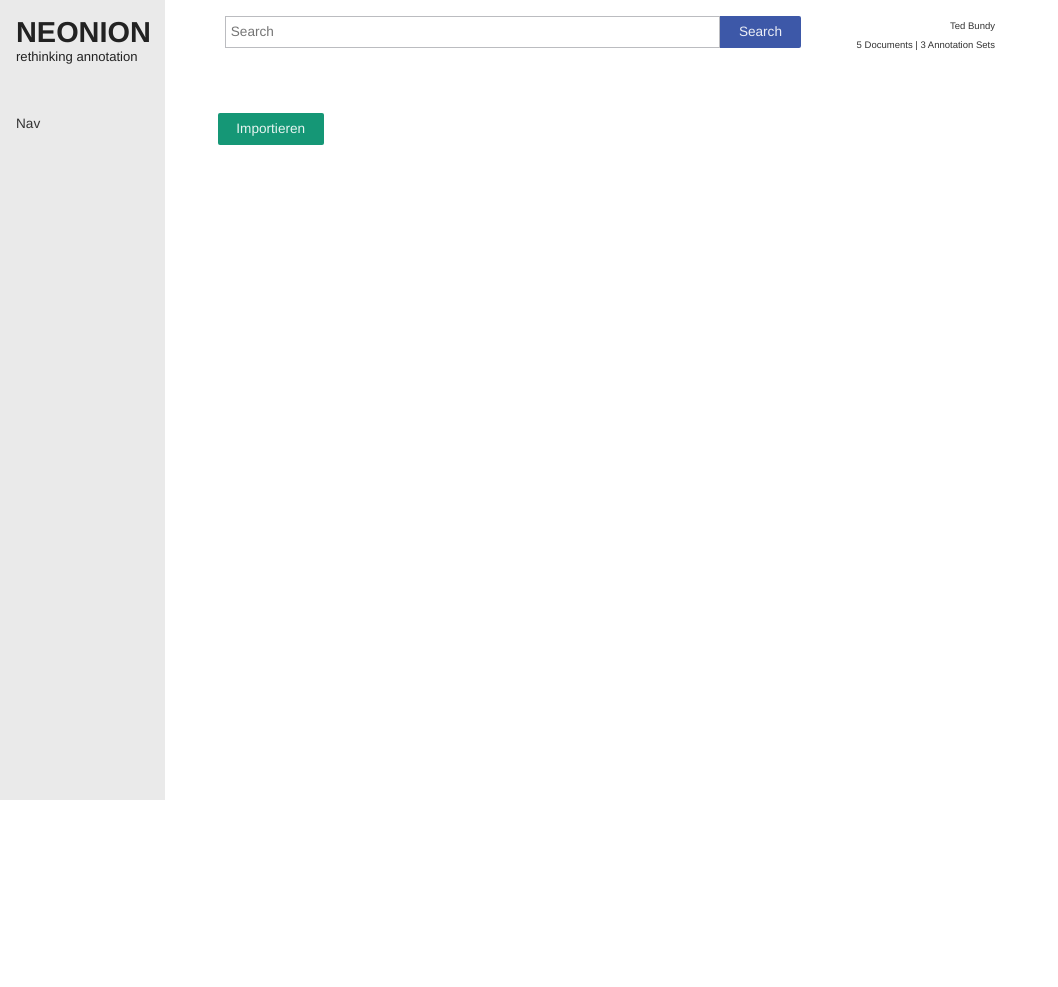
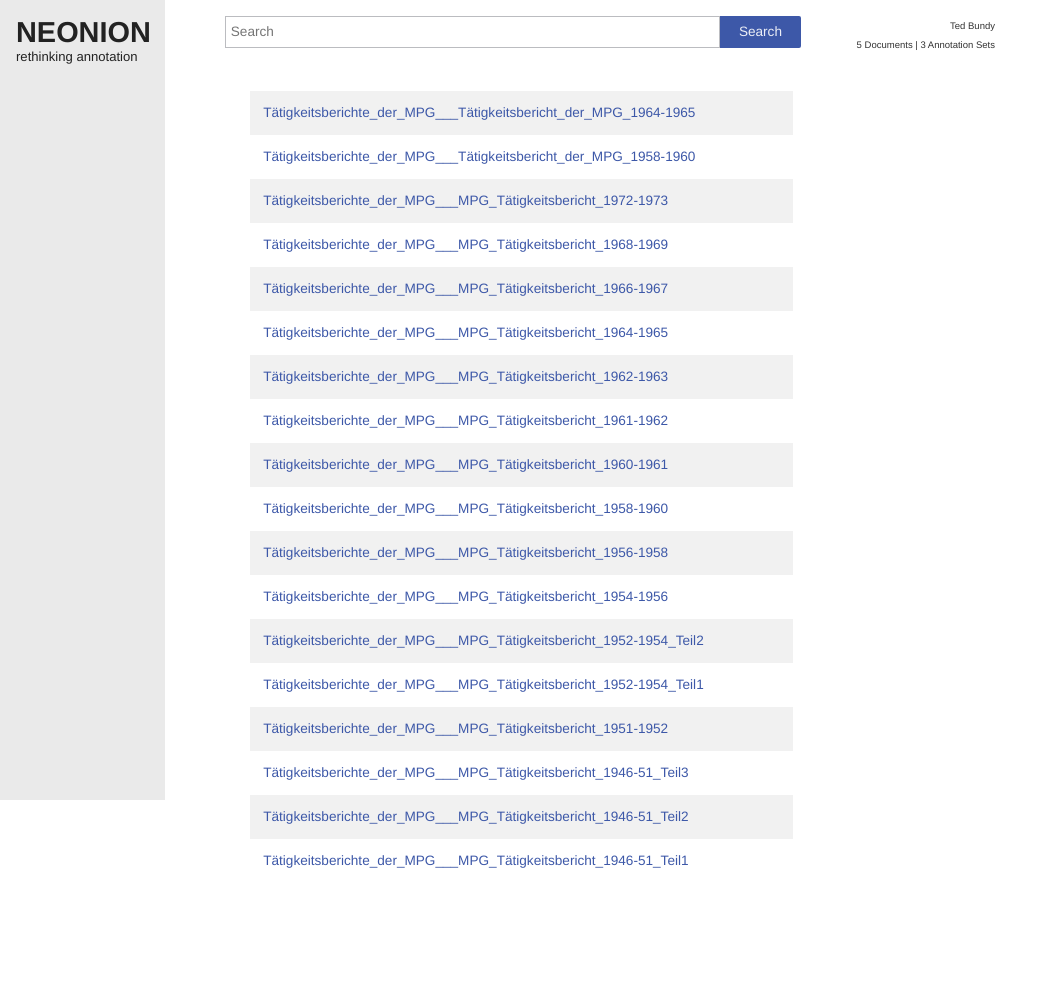
Before and after one commit to FUB-HCC/neonion, a Django app: page /import/ in a window 1280 px wide. Shown: the whole page, without its empty margins (0-1058 px from the left). Before the commit the page ends 800 px from the top, so only its background shows below. Run offline with Django 3.2, Linux system fonts and the light colour scheme; a user stored in the database is signed in; parts of the project's set-up code (start-up, migrations or seed data) failed here and were passed over; some libraries are stand-ins or nearby versions.

Commit message:
some work on import page

```diff
--- a/Annotation/templates/base_import.html
+++ b/Annotation/templates/base_import.html
@@ -6,32 +6,18 @@
 
 {% block stylesheets %}{% endblock %}
 
-
-{% block content %}
-<div class="bg bg-20"></div>
-
-<div class="units-row">
-
-    <div class="unit-20 annotator-nav">
-        Nav
-    </div>
-
+{% block bottom_right %}
     <div class="unit-centered unit-60">
          <div class="units-row">
-            <button class="btn btn-green" id="document-retrieve" >
-                Importieren
-            </button>
+            <table id="document-table" class="table-simple"></table>
         </div>
         <div class="units-row">
-            <div id="annotationArea" style="display:none;" class="panel panel-default" >
-                <div id="spinner"><span class="fa fa-spinner fa-spin"></span> Loading...</div>
+            <div class="panel panel-default" >
+                <div id="spinner" style="display:none;"><span class="fa fa-spinner fa-spin"></span> Loading...</div>
                 <div id="documentText" class="panel-body"></div>
             </div>
         </div>
     </div>
-
-</div>
-
 {% endblock %}
 
 {% block scripts %}
@@ -59,6 +45,29 @@
             "Tätigkeitsberichte_der_MPG___MPG_Tätigkeitsbericht_1946-51_Teil1"
         ]
 
+        $(document).ready(function() {
+            updateDocumentTable(docUris);
+
+            $("#document-table").on("click", "span", function() {
+                retrieveDocument(docUris[parseInt($(this).attr("index"))]);
+            });
+        });
+
+        function updateDocumentTable(entries) {
+            // clear table
+            $("#document-table").html("");
+            // create docuement tabel
+            $.each(entries, function(index, value) {
+                $("#document-table").append(
+                    "<tr><td></td><td class='element-cell'>" +
+                    "<a href='#'>" + value + "</a>" +
+                    "<div class='document-list-buttons'><span index='" + index + "' class='fa fa-upload' title='Import'></span></div>" +
+                    "</td></tr>"
+                );
+            });
+
+        }
+
         function retrieveDocument(docUri) {
             $("#spinner").show();
             $("#documentText").html("");
@@ -66,15 +75,21 @@
         }
 
         function getPage(docUri, pageNum) {
-            jQuery.get(
-                config.cms.server + config.cms.service.getPage + docUri + "&pn=" + pageNum,
-                function(data, textStatus, jqXHR) {
+            jQuery.ajax({
+                url: config.cms.server + config.cms.service.getPage + docUri + "&pn=" + pageNum,
+                contentType: 'text/plain',
+                type: 'GET',
+                xhrFields : { withCredentials: false },
+                headers: { },
+                success : function(data, textStatus, jqXHR) {
                     $("#documentText").append(data);
                     getPage(docUri, pageNum + 1);
-            }).error(function(jqXHR, textStatus, errorThrown) {
-                endRetrieveDocument();
-
-                console.log(textStatus);
+                },
+                error : function(jqXHR, textStatus, errorThrown) {
+                    if (jqXHR.status == 404) {
+                        endRetrieveDocument();
+                    }
+                }
             });
         }
 
@@ -82,11 +97,5 @@
            $("#spinner").hide();
         }
 
-        $(document).ready(function() {
-            $("#document-retrieve").click(function() {
-                retrieveDocument(docUris[0]);
-            });
-        });
-
     </script>
 {% endblock %}
```
Also changed, not shown: db.sqlite3.
